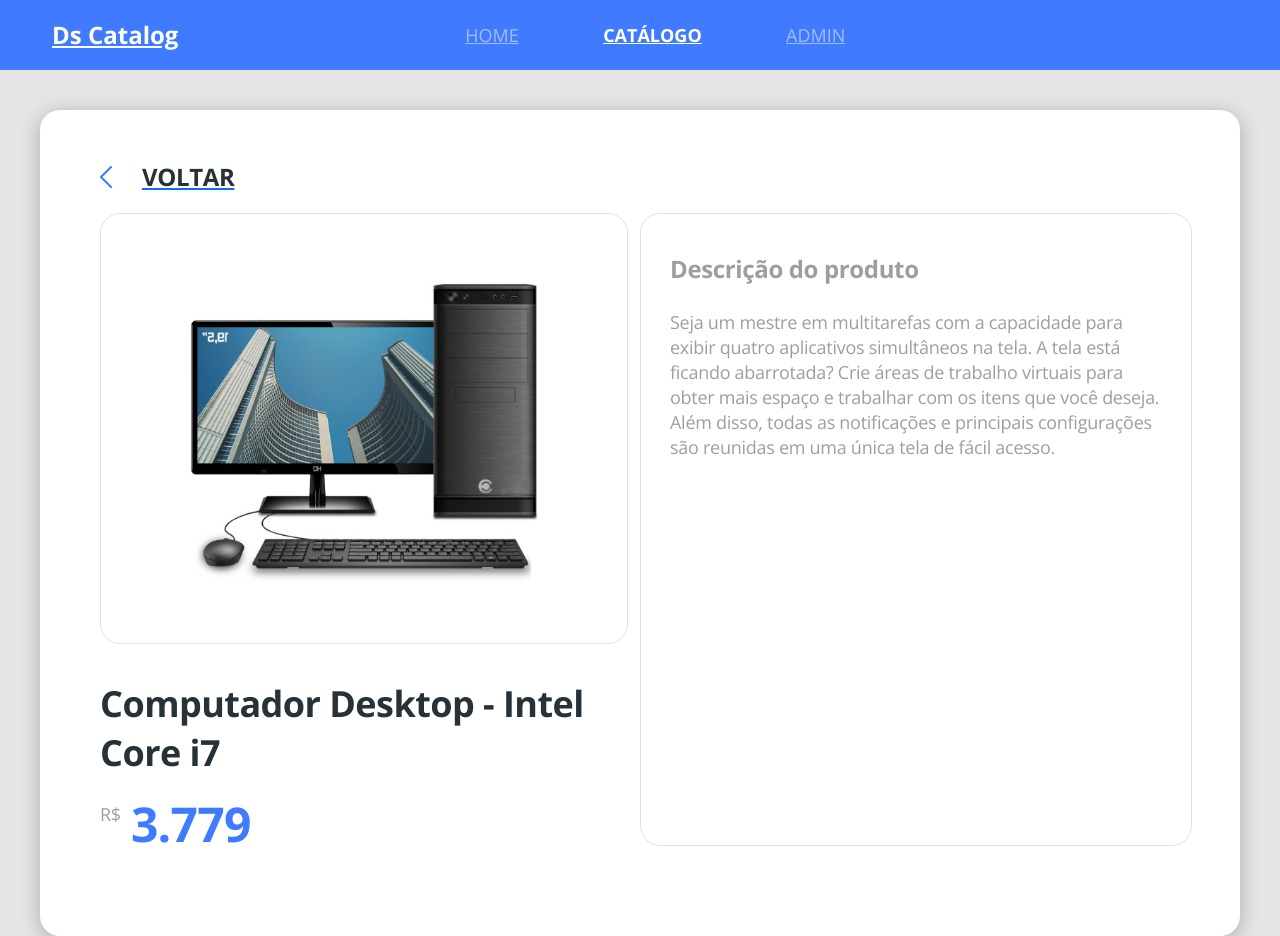
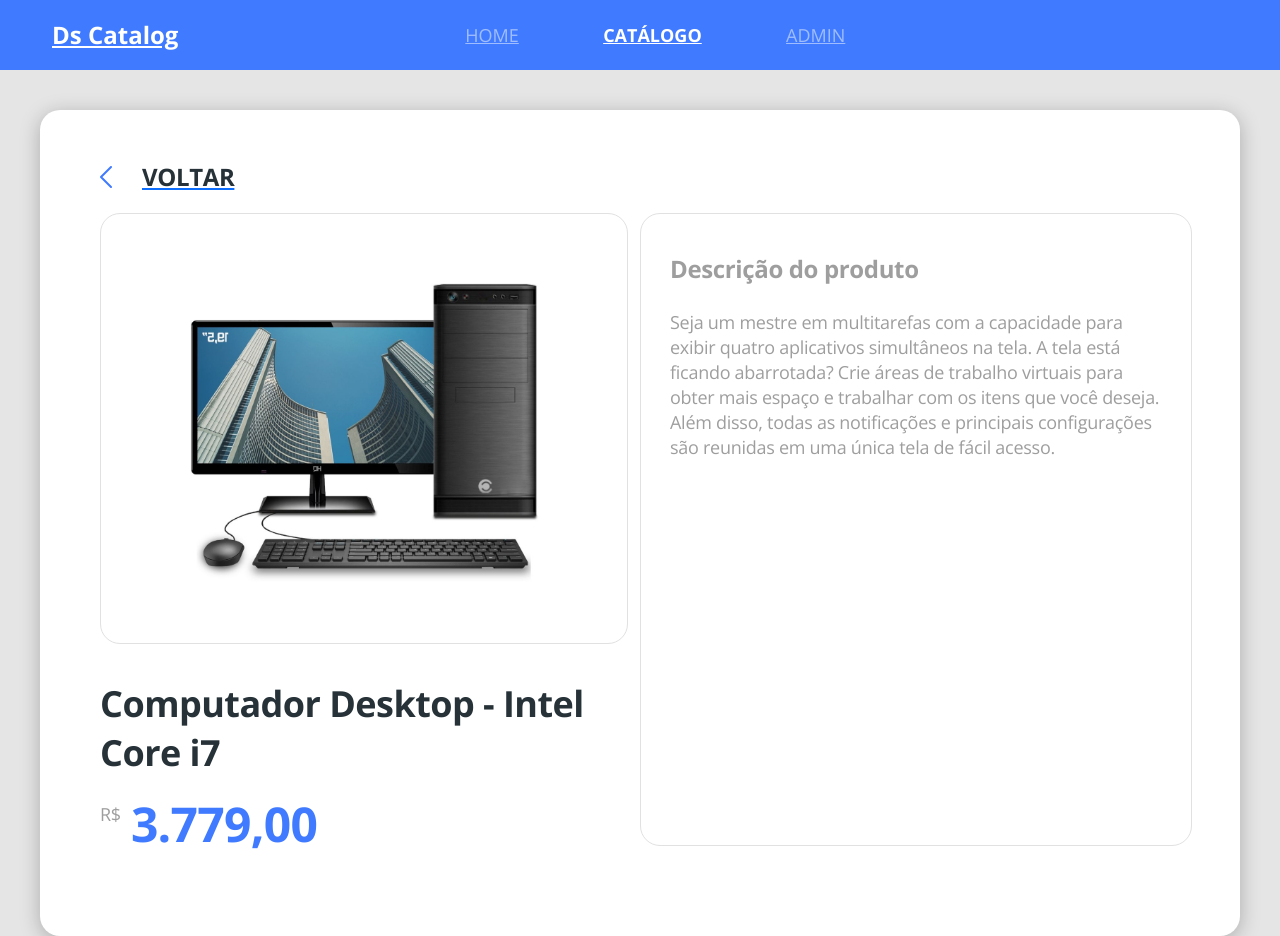
Before and after one commit to sirAndre1337/dscatalog, a React (Create React App) app in the folder front-web/: page /products/1 in a window 1280 px wide. Built offline with nearby package versions, Linux system fonts and the light colour scheme.

Commit message:
Finalizando as informaçoes dinamicas e formatando o preço dos produtos

```diff
--- a/front-web/src/core/components/ProductPrice/index.tsx
+++ b/front-web/src/core/components/ProductPrice/index.tsx
@@ -4,11 +4,15 @@
     price: number;
 }
 
+const formatPrice = (price: number) => {
+    return new Intl.NumberFormat('pt-BR', {minimumFractionDigits: 2}).format(price);
+}
+
 const ProductPrice = ({ price }: Props) => (
     <div className='product-price-container'>
         <span className='product-currency'>R$</span>
         <h3 className='product-price'>
-            {price}
+       {formatPrice(price)}
         </h3>
     </div>
 );
--- a/front-web/src/pages/Catalog/components/ProductDetails/index.tsx
+++ b/front-web/src/pages/Catalog/components/ProductDetails/index.tsx
@@ -28,7 +28,7 @@
                         <h1 className='product-details-name'>
                             Computador Desktop - Intel Core i7
                         </h1>
-                        <ProductPrice price={3.779}/>
+                        <ProductPrice price={3779}/>
                     </div>
                     <div className="col-6 product-details-card">
                         <h1 className='product-description-title'>
```
